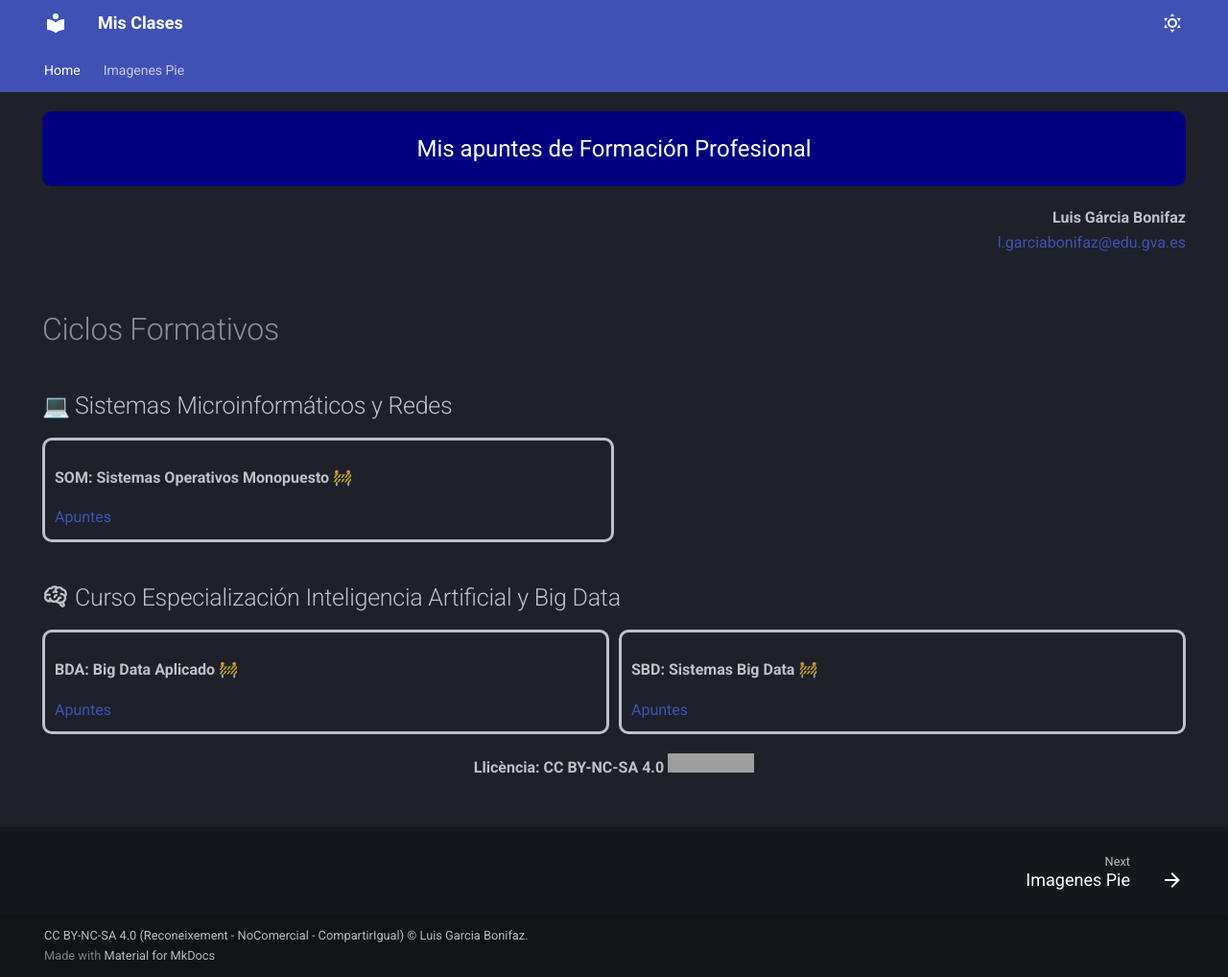
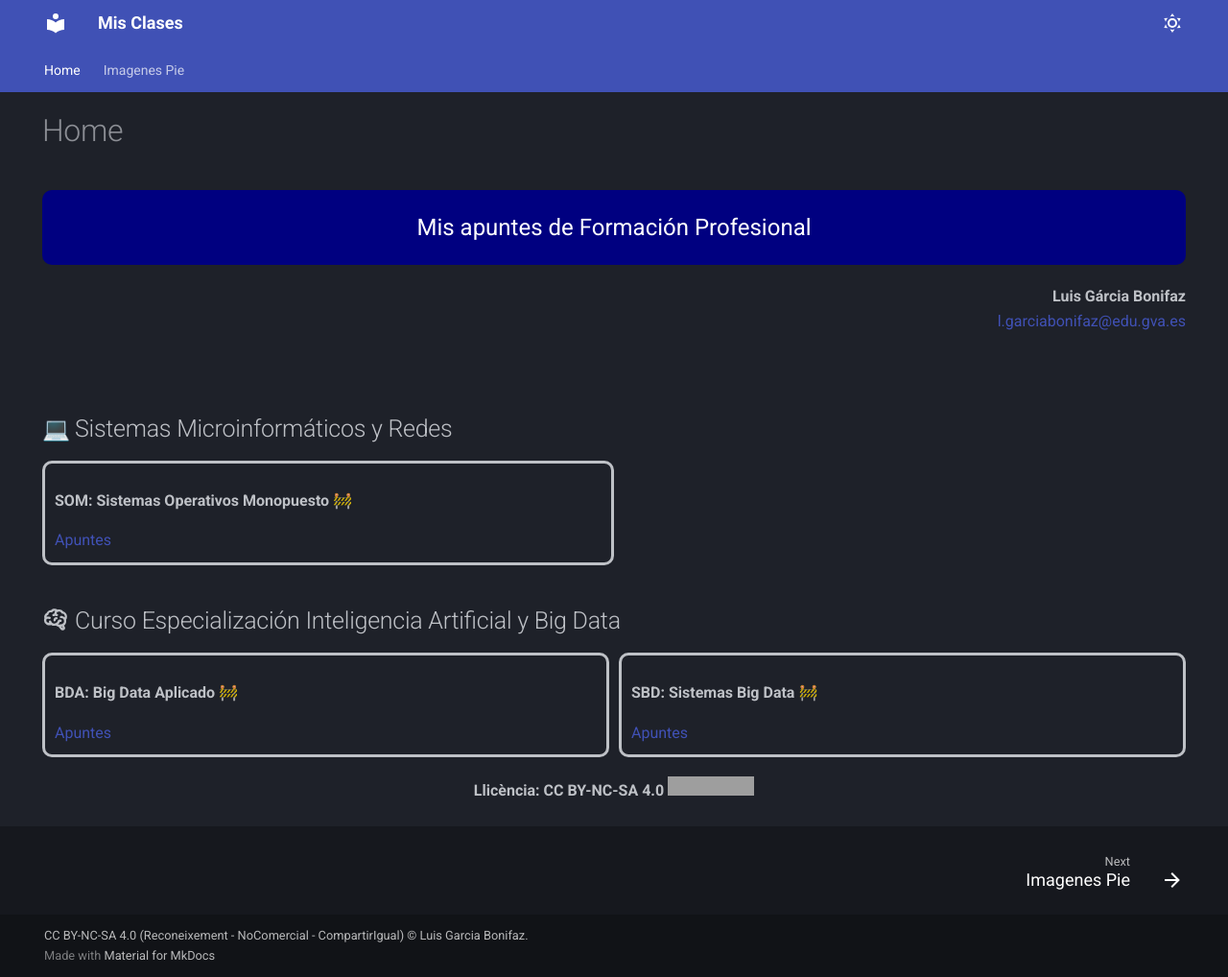
Before and after one commit to luisgarciabonifaz/fp, an MkDocs documentation site: the page built from docs/index.md, in a window 1280 px wide and 1018 px high. Shown: the whole window at 96% size. Built offline with MkDocs 1.6.1 and Material for MkDocs 9.7.7, drawn with Linux system fonts in a browser that asks for light colours; emoji names are drawn with the system emoji font; grey boxes are pictures that could not be loaded.

Commit message:
Quito cabecera Ciclos Formativos

```diff
--- a/docs/index.md
+++ b/docs/index.md
@@ -10,7 +10,7 @@
 <br>
 
 <!-- # Apuntes de Formación Profesional -->
-# Ciclos Formativos
+
 ## :computer: Sistemas Microinformáticos y Redes
 
 <div class="contenedor-flex">
```
